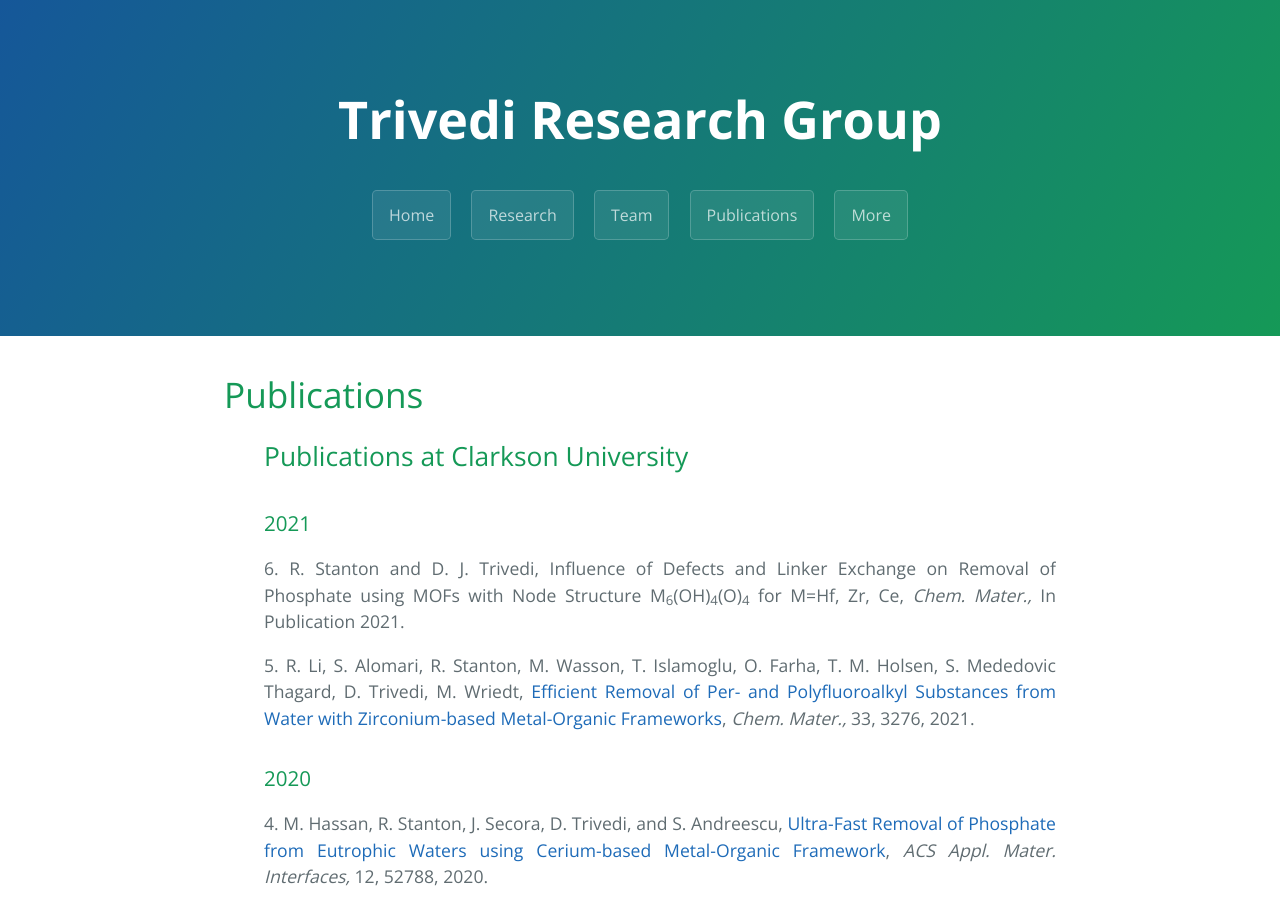
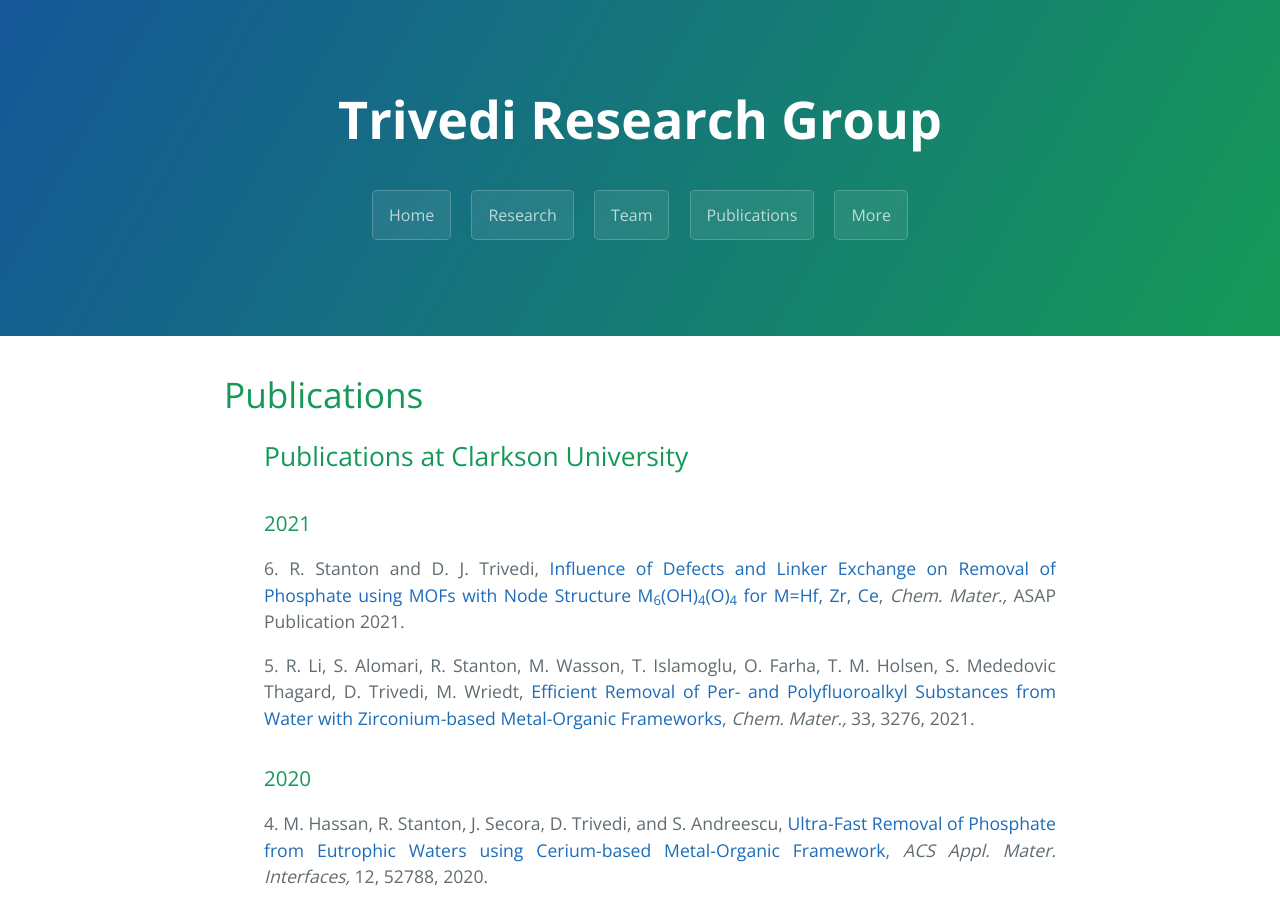
Before and after one commit to dharatrivedi/dharatrivedi.github.io, a Jekyll site: the page built from publication.html, in a window 1280 px wide and 900 px high. Built offline with Jekyll 4.4.1, drawn with Linux system fonts in a browser that asks for light colours.

Commit message:
Update publication.html

```diff
--- a/publication.html
+++ b/publication.html
@@ -8,7 +8,7 @@
   <ul class="clearfix" style="text-align:justify">
     <h2>Publications at Clarkson University</h2>
     <h3>2021</h3>
-      6. R. Stanton and D. J. Trivedi, Influence of Defects and Linker Exchange on Removal of Phosphate using MOFs with Node Structure M<sub>6</sub>(OH)<sub>4</sub>(O)<sub>4</sub> for M=Hf, Zr, Ce, <i> Chem. Mater.,</i> In Publication 2021.<br />
+      6. R. Stanton and D. J. Trivedi, <a href="https://doi.org/10.1021/acs.chemmater.1c01521"> Influence of Defects and Linker Exchange on Removal of Phosphate using MOFs with Node Structure M<sub>6</sub>(OH)<sub>4</sub>(O)<sub>4</sub> for M=Hf, Zr, Ce</a>, <i> Chem. Mater.,</i> ASAP Publication 2021.<br />
       <p> </p>
       5. R. Li, S. Alomari, R. Stanton, M. Wasson, T. Islamoglu, O. Farha, T. M. Holsen, S. Mededovic Thagard, D. Trivedi, M. Wriedt, <a href="https://doi.org/10.1021/acs.chemmater.1c00324"> Efficient Removal of Per- and Polyfluoroalkyl Substances from Water with Zirconium-based Metal-Organic Frameworks</a>, <i> Chem. Mater.,</i> 33, 3276, 2021.<br />
       <p> </p>
```
